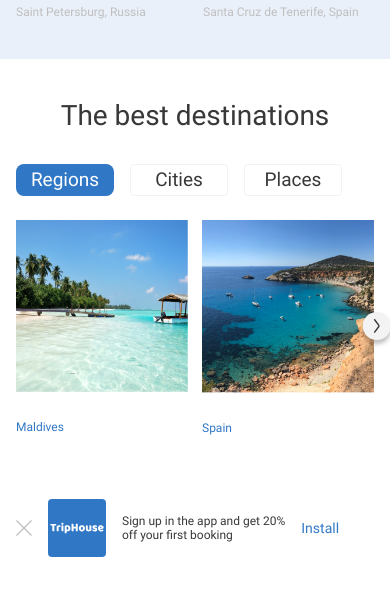
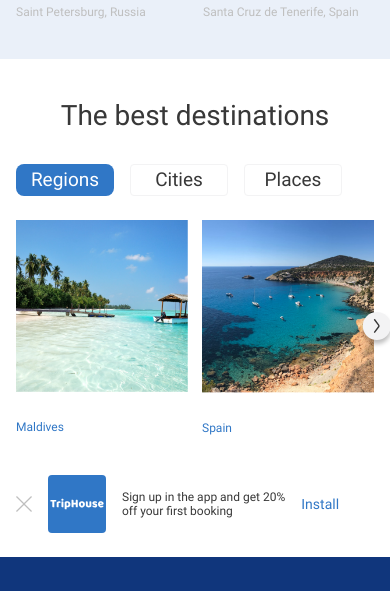
Before and after one commit to DariaRomanowska/if-html, a website: page index.html in a window 390 px wide. Shown: the part 2396-2987 px from the top of the page. Drawn offline with Linux system fonts and the light colour scheme.

Commit message:
deleted extra margin and padding for sing up block

```diff
--- a/styles/styles.css
+++ b/styles/styles.css
@@ -610,7 +610,7 @@ h2:hover::after {
   height: 200px;
   align-items: center;
   justify-content: flex-start;
-  margin: 120px 104px;
+  margin: 0 104px;
 }
 
 .close {
@@ -921,7 +921,7 @@ footer {
     height: auto;
     display: inline-block;
     background-color: unset;
-    padding: 24px 16px;
+    padding: 0 16px;
     margin: 0;
   }
 
```
